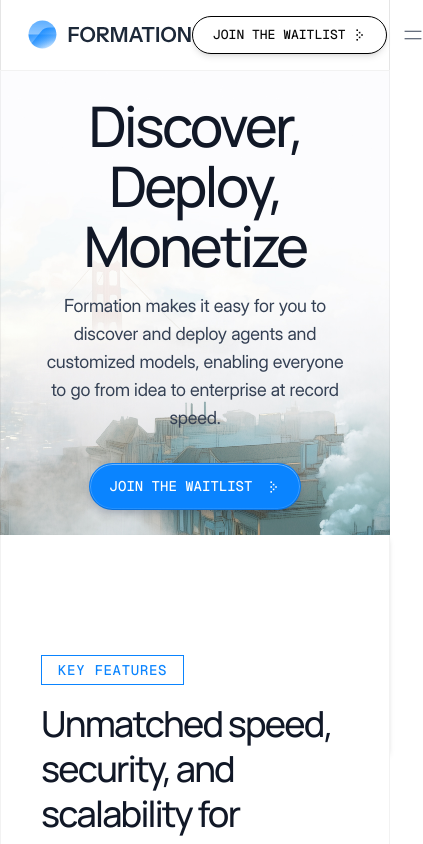
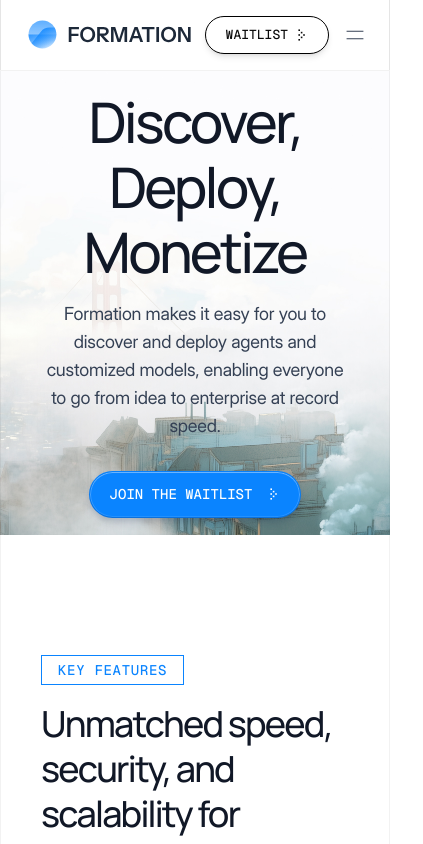
Before and after one commit to formthefog/formation.cloud, a Next.js app: page / in a window 390 px wide. Shown: the top 844 px of the page, 423 px wide, since content can reach past the window. Built offline with nearby package versions, Linux system fonts and the light colour scheme; grey boxes are pictures that could not be loaded; what tailwindcss-inner-border would draw is missing.

Commit message:
mobile stuff

```diff
--- a/components/HeroSection.tsx
+++ b/components/HeroSection.tsx
@@ -18,7 +18,7 @@
         <div className="flex flex-col items-center">
           <h1 className="text-[56px] md:text-[80px] flex flex-col w-full max-w-[350px] md:max-w-[958px] font-[500] tracking-[-0.05em] font-hauora text-gray-900">
             {title.map((text, index) => (
-              <span key={index} className={cn("flex leading-[60px] md:leading-[85px] flex-row self-center")}>{text}</span>
+              <span key={index} className={cn("flex leading-[65px] md:leading-[85px] flex-row self-center")}>{text}</span>
             ))}
           </h1>
           <p className="mt-4 max-w-[297px] tracking-[-0.01em] leading-[28px] md:max-w-[654px] text-[18px] md:text-[20px] font-inter text-gray-700">
--- a/components/Navigation.tsx
+++ b/components/Navigation.tsx
@@ -114,7 +114,9 @@
             size="sm"
             onClick={openWaitlistModal}
           >
-            JOIN THE WAITLIST
+            <span className="block sm:hidden">WAITLIST</span>
+            <span className="hidden sm:block lg:hidden">JOIN THE WAITLIST</span>
+            <span className="hidden lg:block">JOIN THE WAITLIST</span>
             <RightCaret />
           </Button>
           <button onClick={toggleMenu} className="md:hidden">
@@ -184,7 +186,7 @@
                 openWaitlistModal();
               }}
             >
-              GET STARTED
+              JOIN THE WAITLIST
             </Button>
           </div>
         </div>
```
